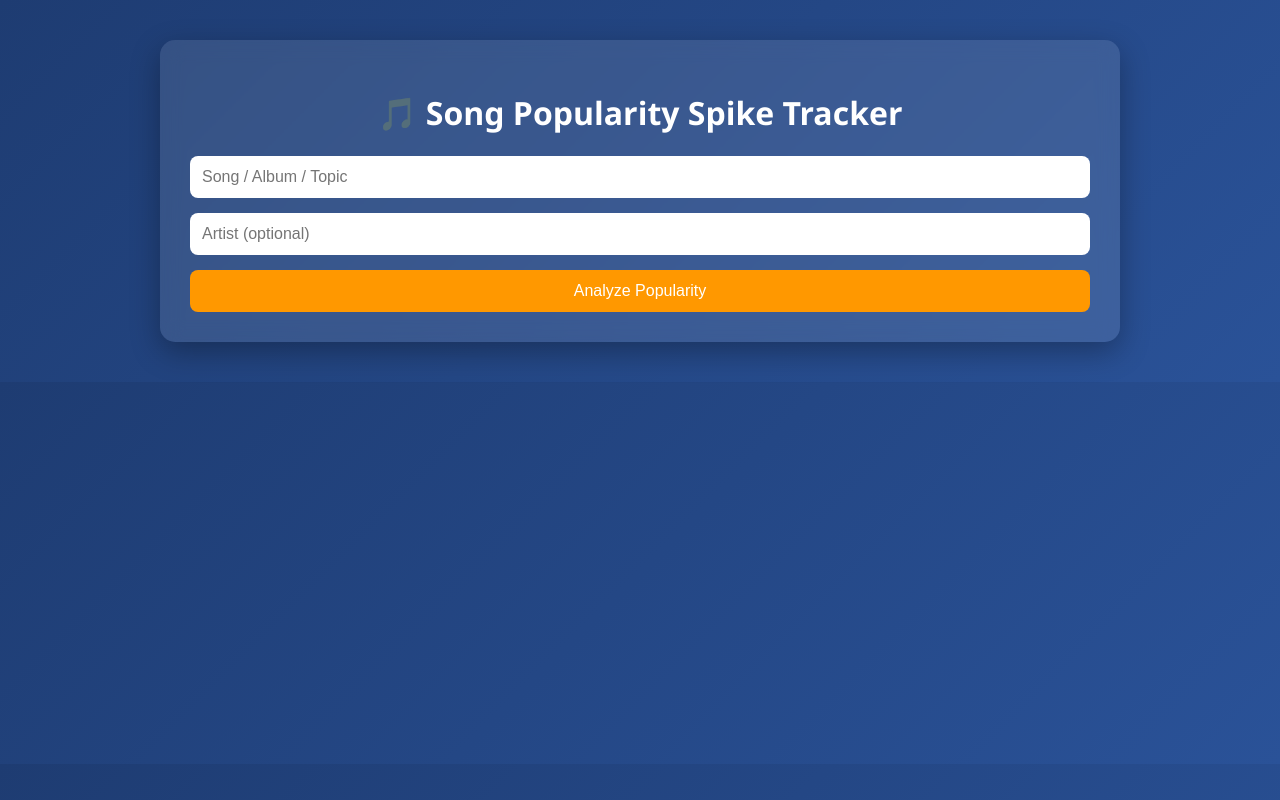
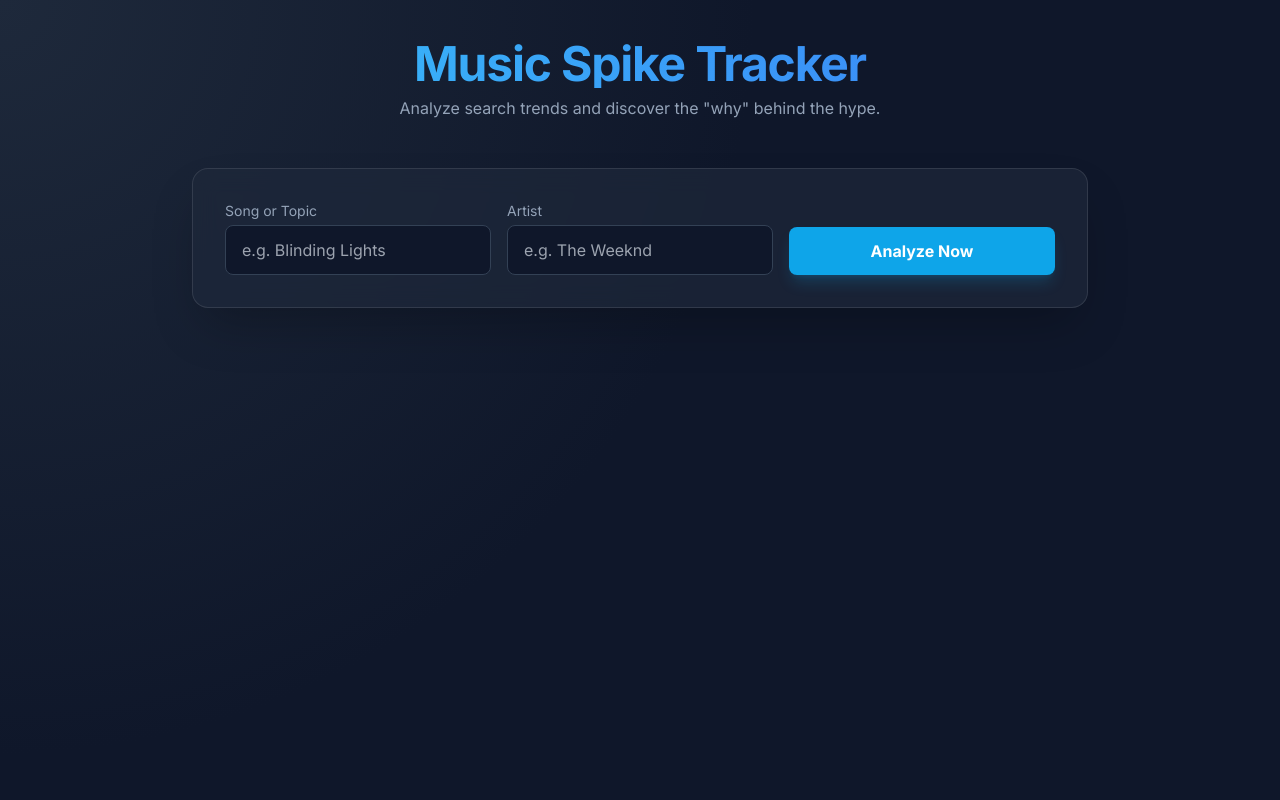
Before and after one commit to hk10877/PopularSongAnalysis, a FastAPI app: page / in a window 1280 px wide. Run offline with FastAPI, Linux system fonts and the light colour scheme; some libraries are stand-ins or nearby versions.

Commit message:
New frontend

```diff
--- a/templates/index.html
+++ b/templates/index.html
@@ -3,172 +3,177 @@
 <head>
     <meta charset="UTF-8">
     <meta name="viewport" content="width=device-width, initial-scale=1.0">
-<title>Song Popularity Spike Tracker</title>
+    <title>Spike Tracker | {{ song if song else "Music Trends" }}</title>
 
+    <script src="https://cdn.tailwindcss.com"></script>
     <script src="https://cdn.jsdelivr.net/npm/chart.js"></script>
+    <script src="https://unpkg.com/lucide@latest"></script>
 
     <style>
+        @import url('https://fonts.googleapis.com/css2?family=Inter:wght@300;400;600;700&display=swap');
+
         body {
-    font-family: 'Segoe UI', Tahoma, sans-serif;
-    background: linear-gradient(135deg, #1e3c72, #2a5298);
-    margin: 0;
-    padding: 0;
-    color: white;
+            font-family: 'Inter', sans-serif;
+            background: #0f172a; /* Deep Slate */
+            background-image: radial-gradient(circle at 0% 0%, #1e293b 0%, transparent 50%),
+                              radial-gradient(circle at 100% 100%, #0f172a 0%, transparent 50%);
+            min-height: 100vh;
+            color: #f8fafc;
         }
 
-.container {
-    max-width: 900px;
-    margin: 40px auto;
-    background: rgba(255,255,255,0.1);
-    padding: 30px;
-    border-radius: 15px;
-    backdrop-filter: blur(10px);
-    box-shadow: 0 10px 30px rgba(0,0,0,0.3);
+        .glass {
+            background: rgba(30, 41, 59, 0.7);
+            backdrop-filter: blur(12px);
+            border: 1px solid rgba(255, 255, 255, 0.1);
         }
 
-h1, h2, h3 {
-    text-align: center;
+        .neon-border:focus {
+            outline: none;
+            border-color: #38bdf8;
+            box-shadow: 0 0 15px rgba(56, 189, 248, 0.4);
         }
 
-form {
-    display: flex;
-    flex-direction: column;
-    gap: 15px;
-}
-
-input {
-    padding: 12px;
-    border-radius: 8px;
-    border: none;
-    font-size: 16px;
-}
-
-button {
-    padding: 12px;
-    border-radius: 8px;
-    border: none;
-    background: #ff9800;
-    color: white;
-    font-size: 16px;
-    cursor: pointer;
-    transition: 0.3s;
-}
-
-button:hover {
-    background: #e68900;
-}
-
-.chart-box {
-    background: white;
-    border-radius: 12px;
-    padding: 20px;
-    margin-top: 20px;
-}
-
-.explanation-box {
-    background: rgba(0,0,0,0.4);
-    padding: 15px;
-    border-radius: 10px;
-    margin-top: 20px;
-}
-
-ul {
-    list-style-type: none;
-    padding: 0;
-}
-
-li {
-    margin: 8px 0;
-}
-
-a {
-    color: #ffd54f;
-    text-decoration: none;
-}
-
-a:hover {
-    text-decoration: underline;
-}
-
-.error {
-    color: #ff6b6b;
-    text-align: center;
+        .spike-link:hover {
+            background: rgba(56, 189, 248, 0.1);
+            transform: translateX(5px);
         }
     </style>
 </head>
+<body class="py-10 px-4">
 
-<body>
+<div class="max-w-4xl mx-auto">
+    <header class="text-center mb-12">
+        <h1 class="text-5xl font-extrabold tracking-tight mb-2 bg-gradient-to-r from-sky-400 to-blue-500 bg-clip-text text-transparent">
+            Music Spike Tracker
+        </h1>
+        <p class="text-slate-400">Analyze search trends and discover the "why" behind the hype.</p>
+    </header>
 
-<div class="container">
-<h1>🎵 Song Popularity Spike Tracker</h1>
-
-<form action="/analyze" method="post">
-    <input type="text" name="song" placeholder="Song / Album / Topic" required>
-    <input type="text" name="artist" placeholder="Artist (optional)">
-    <button type="submit">Analyze Popularity</button>
+    <div class="glass rounded-2xl p-8 mb-8 shadow-2xl">
+        <form action="/analyze" method="post" class="grid grid-cols-1 md:grid-cols-3 gap-4">
+            <div class="md:col-span-1">
+                <label class="block text-sm font-medium text-slate-400 mb-1">Song or Topic</label>
+                <input type="text" name="song" placeholder="e.g. Blinding Lights" required
+                       class="w-full bg-slate-900 border border-slate-700 rounded-lg px-4 py-3 text-white neon-border transition-all">
+            </div>
+            <div class="md:col-span-1">
+                <label class="block text-sm font-medium text-slate-400 mb-1">Artist</label>
+                <input type="text" name="artist" placeholder="e.g. The Weeknd"
+                       class="w-full bg-slate-900 border border-slate-700 rounded-lg px-4 py-3 text-white neon-border transition-all">
+            </div>
+            <div class="flex items-end">
+                <button type="submit" class="w-full bg-sky-500 hover:bg-sky-400 text-white font-bold py-3 px-6 rounded-lg transition-all shadow-lg shadow-sky-500/20">
+                    Analyze Now
+                </button>
+            </div>
         </form>
+    </div>
 
     {% if dates %}
-<h2>Interest Over Time</h2>
-<div class="chart-box">
-<canvas id="myChart"></canvas>
+    <div class="grid grid-cols-1 lg:grid-cols-3 gap-8">
+
+        <div class="lg:col-span-2 space-y-6">
+            <div class="glass rounded-2xl p-6">
+                <div class="flex items-center justify-between mb-4">
+                    <h2 class="text-xl font-semibold flex items-center gap-2">
+                        <i data-lucide="trending-up" class="text-sky-400"></i> Search Interest
+                    </h2>
+                    <span class="text-xs text-slate-500 uppercase tracking-widest">Last 12 Months</span>
+                </div>
+                <div class="bg-slate-900/50 rounded-xl p-4">
+                    <canvas id="myChart" height="200"></canvas>
+                </div>
+            </div>
+
+            {% if explanation %}
+            <div class="glass rounded-2xl p-6 border-l-4 border-sky-500">
+                <h2 class="text-xl font-semibold mb-4 flex items-center gap-2">
+                    <i data-lucide="sparkles" class="text-yellow-400"></i> Insight for {{ selected_date }}
+                </h2>
+                <div class="prose prose-invert max-w-none text-slate-300">
+                    {{ explanation | replace('\n', '<br>') | safe }}
+                </div>
+            </div>
+            {% endif %}
+        </div>
+
+        <div class="lg:col-span-1 space-y-6">
+            <div class="glass rounded-2xl p-6">
+                <h3 class="text-lg font-semibold mb-4 flex items-center gap-2">
+                    <i data-lucide="zap" class="text-orange-400"></i> Detected Spikes
+                </h3>
+                <div class="space-y-2">
+                    {% for spike_date in spike_dates %}
+                    <a href="/explain?song={{ song | urlencode }}&artist={{ artist | urlencode }}&date={{ spike_date | urlencode }}"
+                       class="spike-link flex items-center justify-between p-3 rounded-xl bg-slate-800/50 transition-all group">
+                        <span class="text-sm font-medium text-slate-300 group-hover:text-sky-400">{{ spike_date }}</span>
+                        <i data-lucide="chevron-right" class="w-4 h-4 text-slate-600 group-hover:text-sky-400"></i>
+                    </a>
+                    {% endfor %}
+                </div>
+            </div>
+
+            {% if headlines %}
+            <div class="glass rounded-2xl p-6">
+                <h3 class="text-lg font-semibold mb-4 flex items-center gap-2">
+                    <i data-lucide="newspaper" class="text-emerald-400"></i> Context News
+                </h3>
+                <ul class="space-y-4">
+                    {% for headline in headlines %}
+                    <li class="text-xs text-slate-400 leading-relaxed border-b border-slate-700/50 pb-2 last:border-0">
+                        {{ headline }}
+                    </li>
+                    {% endfor %}
+                </ul>
+            </div>
+            {% endif %}
+        </div>
     </div>
 
     <script>
         var ctx = document.getElementById('myChart').getContext('2d');
+        var gradient = ctx.createLinearGradient(0, 0, 0, 400);
+        gradient.addColorStop(0, 'rgba(56, 189, 248, 0.4)');
+        gradient.addColorStop(1, 'rgba(56, 189, 248, 0)');
+
         new Chart(ctx, {
             type: 'line',
             data: {
                 labels: {{ dates | tojson }},
                 datasets: [{
-            label: 'Interest Level',
+                    label: 'Interest',
                     data: {{ values | tojson }},
-            borderColor: '#1e3c72',
-            backgroundColor: 'rgba(30,60,114,0.2)',
-            tension: 0.3,
-            fill: true
+                    borderColor: '#38bdf8',
+                    borderWidth: 3,
+                    pointBackgroundColor: '#38bdf8',
+                    pointRadius: 0,
+                    pointHoverRadius: 6,
+                    tension: 0.4,
+                    fill: true,
+                    backgroundColor: gradient,
                 }]
             },
             options: {
+                responsive: true,
+                plugins: { legend: { display: false } },
                 scales: {
-            y: { beginAtZero: true }
+                    y: { grid: { color: '#1e293b' }, ticks: { color: '#64748b' }, beginAtZero: true },
+                    x: { grid: { display: false }, ticks: { color: '#64748b', maxRotation: 45, minRotation: 45 } }
                 }
             }
         });
     </script>
-
-<h3>Detected Spikes</h3>
-<ul>
-{% for spike_date in spike_dates %}
-<li>
-<a href="/explain?song={{ song | urlencode }}&artist={{ artist | urlencode }}&date={{ spike_date | urlencode }}">
-📈 {{ spike_date }}
-</a>
-</li>
-{% endfor %}
-</ul>
-{% endif %}
-
-{% if explanation %}
-<div class="explanation-box">
-<h2>Why the Spike Happened</h2>
-<p>{{ explanation }}</p>
-
-{% if headlines %}
-<h3>Related Headlines</h3>
-<ul>
-{% for headline in headlines %}
-<li>📰 {{ headline }}</li>
-{% endfor %}
-</ul>
-{% endif %}
-</div>
     {% endif %}
 
     {% if error %}
-<p class="error">{{ error }}</p>
+    <div class="mt-8 p-4 bg-red-500/10 border border-red-500/50 rounded-xl text-red-400 text-center">
+        <p>{{ error }}</p>
+    </div>
     {% endif %}
+</div>
 
-</div>
+<script>
+    lucide.createIcons();
+</script>
 </body>
 </html>
```
Also changed, not shown: 1 other file. Lines whose indentation alone changed are shown as unchanged.
